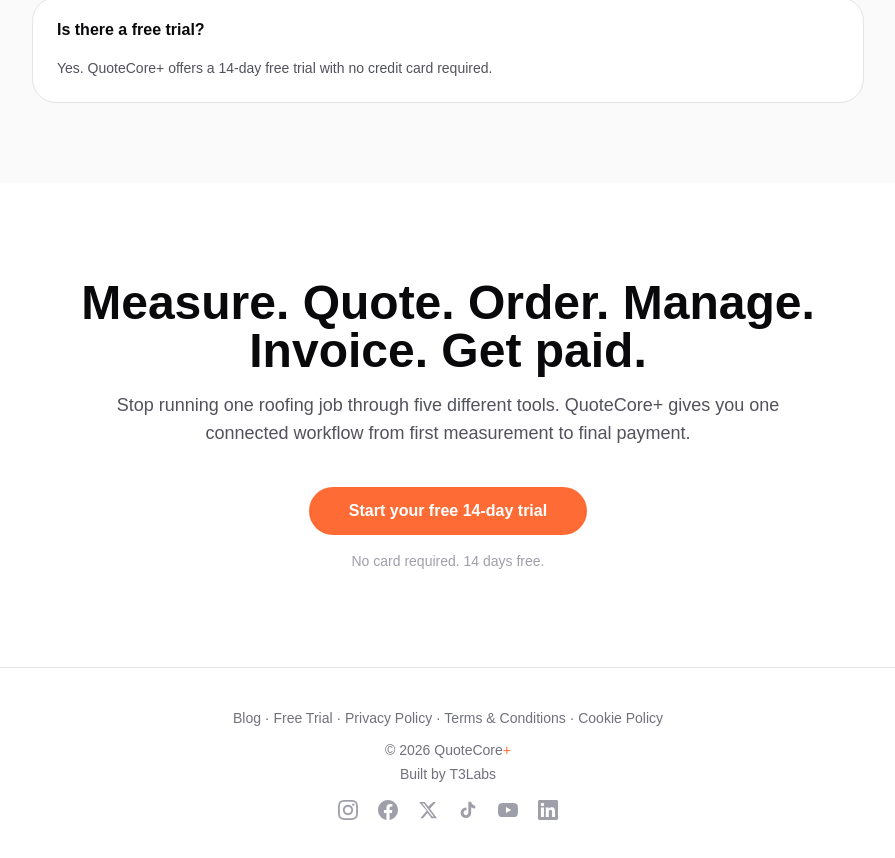
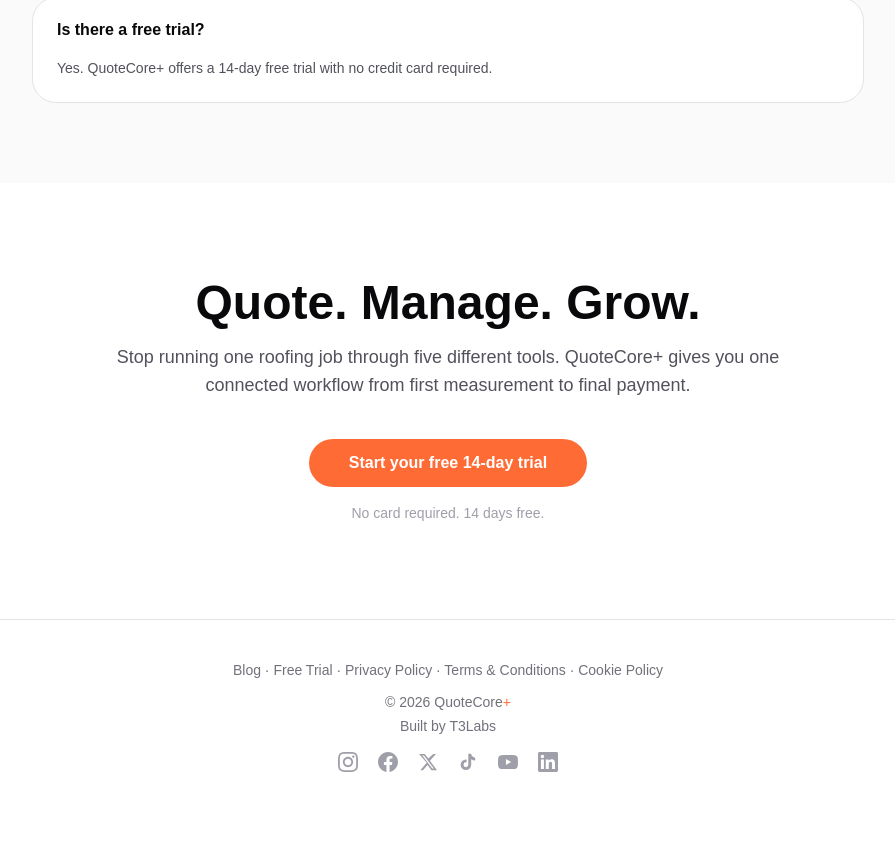
Before and after one commit to barrytheai/quotecore, a Next.js app: page /roofing-quoting-software in a window 1280 px wide. Shown: the part 6917-7775 px from the top of the page, without its empty margins (192-1087 px from the left). After the commit the page ends 7729 px from the top, so only its background shows below. Built offline with nearby package versions, Linux system fonts and the light colour scheme.

Commit message:
Update page.tsx
Update roofing page final CTA heading

```diff
--- a/app/roofing-quoting-software/page.tsx
+++ b/app/roofing-quoting-software/page.tsx
@@ -378,8 +378,8 @@ export default function RoofingQuotingSoftwarePage() {
         {/* Final CTA */}
         <section className="mx-auto max-w-4xl px-6 py-24 text-center lg:px-8">
           <h2 className="text-3xl font-semibold sm:text-5xl">
-            Measure. Quote. Order. Manage. Invoice. Get paid.
-          </h2>
+  Quote. Manage. Grow.
+</h2>
 
           <p className="mx-auto mt-4 max-w-2xl text-lg text-zinc-600">
             Stop running one roofing job through five different tools. QuoteCore+ gives you one connected workflow from first measurement to final payment.
```
